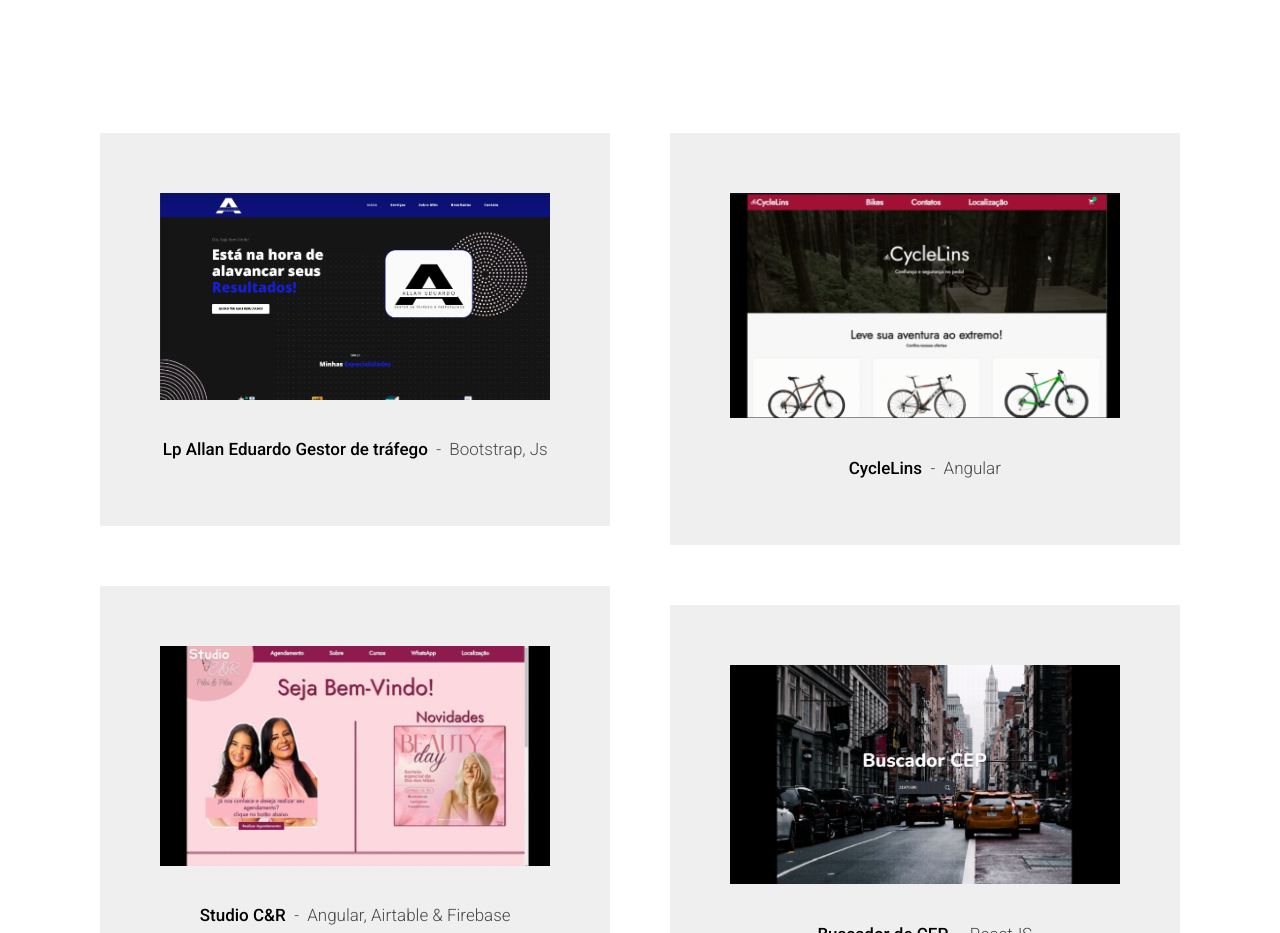
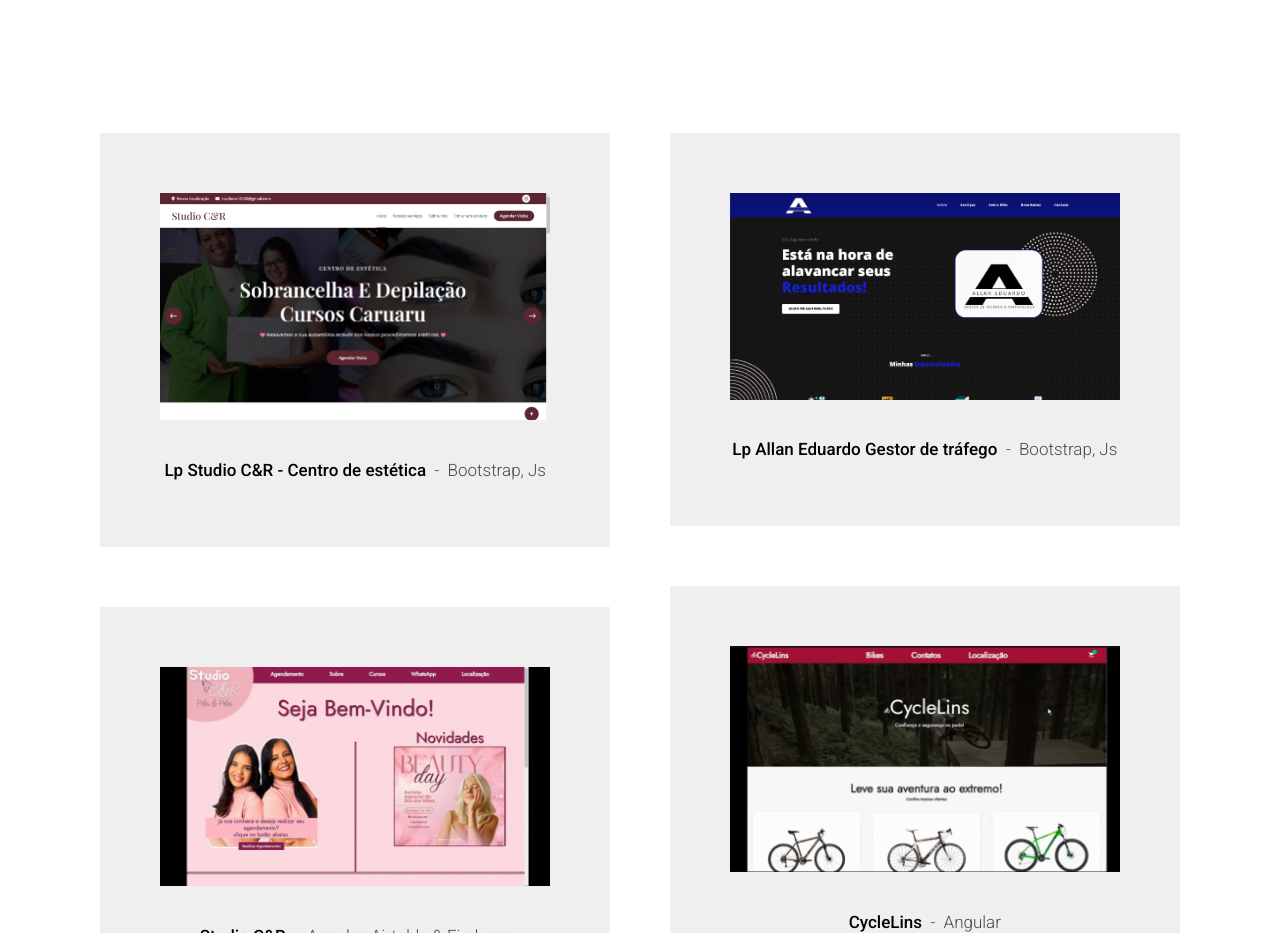
Before and after one commit to EnilsonNeto/EnilsonPortifolio2k24, a plain HTML site: page index.html in a window 1280 px wide. Shown: the part 7000-7933 px from the top of the page. Drawn offline with Linux system fonts and the light colour scheme; a web font is replaced by a local one.

Commit message:
Novo projeto

```diff
--- a/index.html
+++ b/index.html
@@ -362,7 +362,32 @@
 
                 <div class="masonry__brick" data-aos="fade-up">
                     <div class="item-folio">
+                        <div class="item-folio__thumb">
+                            <a href="images/portfolio/camille.png" class="thumb-link" title="The Beetle Car"
+                                data-size="1050x700">
+                                <img src="images/portfolio/camille.png"
+                                    srcset="images/portfolio/camille.png 1x, images/portfolio/camille.png 2x" alt="">
+                            </a>
+                            <a href="https://github.com/EnilsonNeto/StudioC-R2024" class="item-folio__project-link"
+                                title="Project link" target="_blank"></a>
+                        </div>
+                        <div class="item-folio__text">
+                            <h4 class="item-folio__title">
+                                Lp Studio C&R - Centro de estética
+                            </h4>
+                            <p class="item-folio__cat">
+                                Bootstrap, Js
+                            </p>
+                        </div>
+                        <div class="item-folio__caption">
+                            <p>LandingPage do Studio C&R centro de estética, o qual trago suas informações e historia.
+                                Onde demostro seus serviços.</p>
+                        </div>
+                    </div>
+                </div>
 
+                <div class="masonry__brick" data-aos="fade-up">
+                    <div class="item-folio">
                         <div class="item-folio__thumb">
                             <a href="images/portfolio/allan.png" class="thumb-link" title="The Beetle Car"
                                 data-size="1050x700">
```
Also changed, not shown: images/portfolio/camille.png (added).
